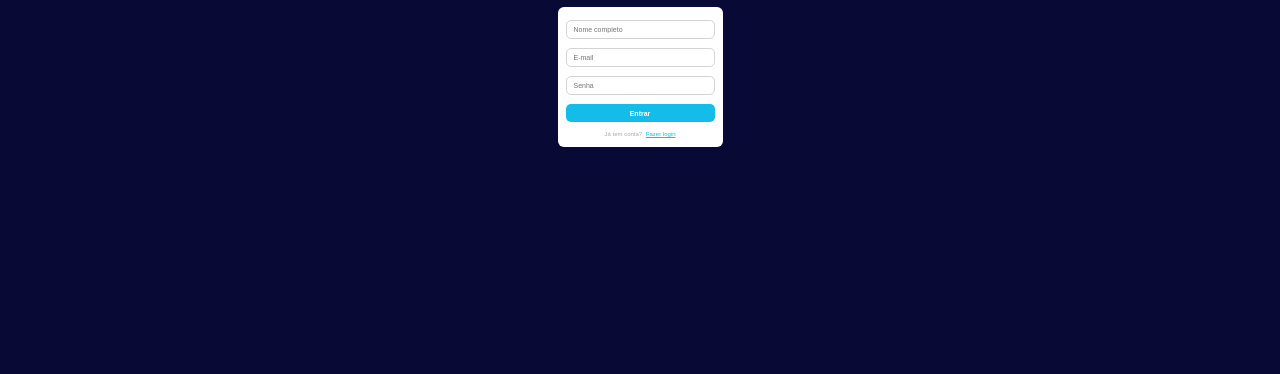
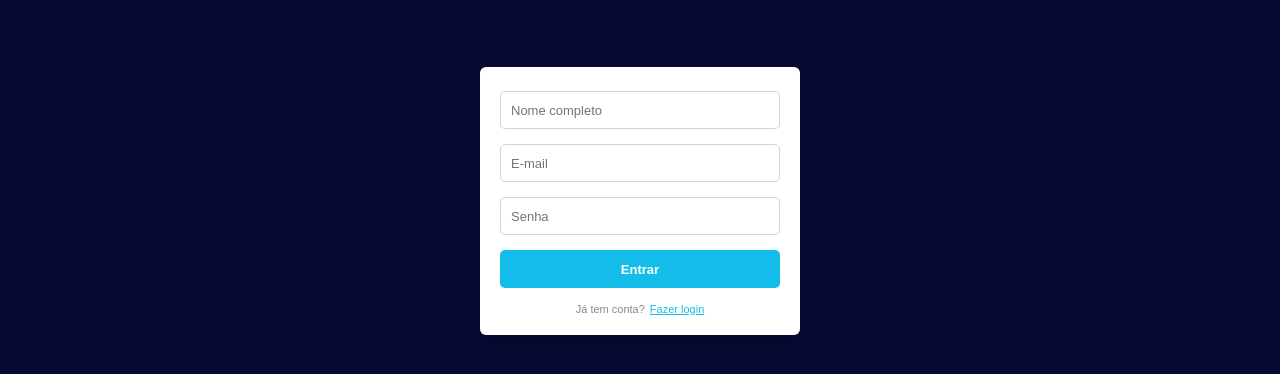
Before and after one commit to vinibrtl/API-EasyCare, a website: page frontend/signup.html in a window 1280 px wide. Shown: the part 68-442 px from the top of the page. Drawn offline with Linux system fonts and the light colour scheme.

Commit message:
Alterações style signup

```diff
--- a/frontend/style-login.css
+++ b/frontend/style-login.css
@@ -10,7 +10,6 @@ body {
     color: white;
 }
 
-/* --- CABEÇALHO ORIGINAL MANTIDO EXATAMENTE COMO ESTAVA --- */
 header {
     height: 55px;
     background-color: white;
@@ -50,20 +49,17 @@ header button {
     border-radius: 5px;
     cursor: pointer;
 }
-/* ---------------------------------------------------- */
 
-/* --- BLOCO DE LOGIN MAIOR E POSICIONADO MAIS ACIMA --- */
 .login-page {
     min-height: calc(100vh - 55px);
     display: flex;
     justify-content: center;
-    /* Removido o align-items: center para não ficar no meio exato da tela */
-    padding-top: 80px; /* Deixa o bloco mais para cima */
+    padding-top: 80px;
     position: relative;
 }
 
 .login-box {
-    width: 320px; /* Bloco maior */
+    width: 320px;
     background-color: white;
     padding: 28px 22px 20px;
     border-radius: 8px;
@@ -76,11 +72,11 @@ header button {
 
 .login-box input {
     width: 100%;
-    height: 38px; /* Campos maiores e confortáveis */
+    height: 38px;
     border: 1px solid #d4d4d4;
     border-radius: 5px;
     padding: 0 12px;
-    font-size: 13px; /* Texto legível */
+    font-size: 13px;
     outline: none;
     color: #333;
 }
--- a/frontend/style-signup.css
+++ b/frontend/style-signup.css
@@ -1,4 +1,3 @@
-
 * {
     margin: 0;
     padding: 0;
@@ -22,6 +21,8 @@ header {
 }
 
 .logo {
+    width: 120px;
+    height: 70px;
     font-size: 12px;
     font-weight: bold;
 }
@@ -53,13 +54,10 @@ header button {
 
 .login-page {
     min-height: calc(100vh - 55px);
-
     display: flex;
     flex-direction: column;
     align-items: center;
-
-    padding-top: 20px;
-
+    padding-top: 80px;
     position: relative;
 }
 
@@ -78,23 +76,25 @@ header button {
 }
 
 .login-box {
-    width: 165px;
+    width: 320px;
     background-color: white;
-    padding: 13px 8px 10px;
+    padding: 24px 20px 20px;
     border-radius: 6px;
     display: flex;
     flex-direction: column;
-    gap: 9px;
+    gap: 15px;
+    box-shadow: 0 4px 15px rgba(0, 0, 0, 0.3);
 }
 
 .login-box input {
     width: 100%;
-    height: 19px;
+    height: 38px;
     border: 1px solid #d4d4d4;
     border-radius: 5px;
-    padding: 0 7px;
-    font-size: 7px;
+    padding: 0 10px;
+    font-size: 13px;
     outline: none;
+    color: #333;
 }
 
 .login-box input:focus {
@@ -103,12 +103,12 @@ header button {
 
 .login-box button {
     width: 100%;
-    height: 18px;
+    height: 38px;
     border: none;
     border-radius: 5px;
     background-color: #13bce9;
     color: white;
-    font-size: 7px;
+    font-size: 13px;
     font-weight: bold;
     cursor: pointer;
 }
@@ -118,20 +118,13 @@ header button {
 }
 
 .login-box p {
-    color: #aaa;
+    color: #888;
     text-align: center;
-    font-size: 6px;
+    font-size: 11px;
 }
 
 .login-box a {
     color: #13bce9;
-
     text-decoration: underline;
-
     margin-left: 2px;
 }
-
-.logo {
-    width: 120px;
-    height: 70px;
- }
```
